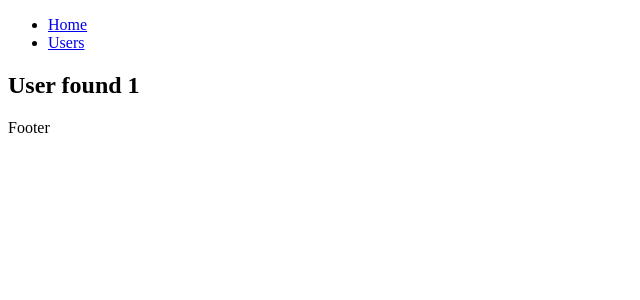
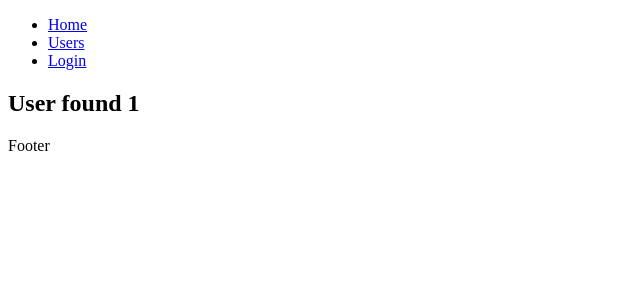
Before and after one commit to aleduca/nuxt, a Nuxt app in the folder nuxt/: page /users/1 in a window 1280 px wide. Shown: the top 300 px of the page, without its empty margins (0-640 px from the left). Built offline with nearby package versions, Linux system fonts and the light colour scheme.

Commit message:
Feat: Navigation link and progress bar

```diff
--- a/nuxt/app.vue
+++ b/nuxt/app.vue
@@ -1,9 +1,8 @@
 <template>
-  <div>
+    <NuxtLoadingIndicator color="red" height="3" :throttle="0"   />
     <NuxtLayout>
       <NuxtPage />
     </NuxtLayout>
-  </div>
 </template>
 
 <script setup>
--- a/nuxt/components/Header.vue
+++ b/nuxt/components/Header.vue
@@ -2,8 +2,9 @@
   <header>
       <nav>
         <ul>
-          <li><a href="/">Home</a></li>
-          <li><a href="/users">Users</a></li>
+          <li><NuxtLink to="/">Home</NuxtLink></li>
+          <li><NuxtLink to="/users">Users</NuxtLink></li>
+          <li><NuxtLink to="/login">Login</NuxtLink></li>
         </ul>
       </nav>
     </header>
--- /dev/null
+++ b/nuxt/pages/login/index.vue
@@ -0,0 +1,13 @@
+<template>
+  <div>
+    <h2>Login</h2>
+  </div>
+</template>
+
+<script setup>
+
+</script>
+
+<style lang="scss" scoped>
+
+</style>
```
